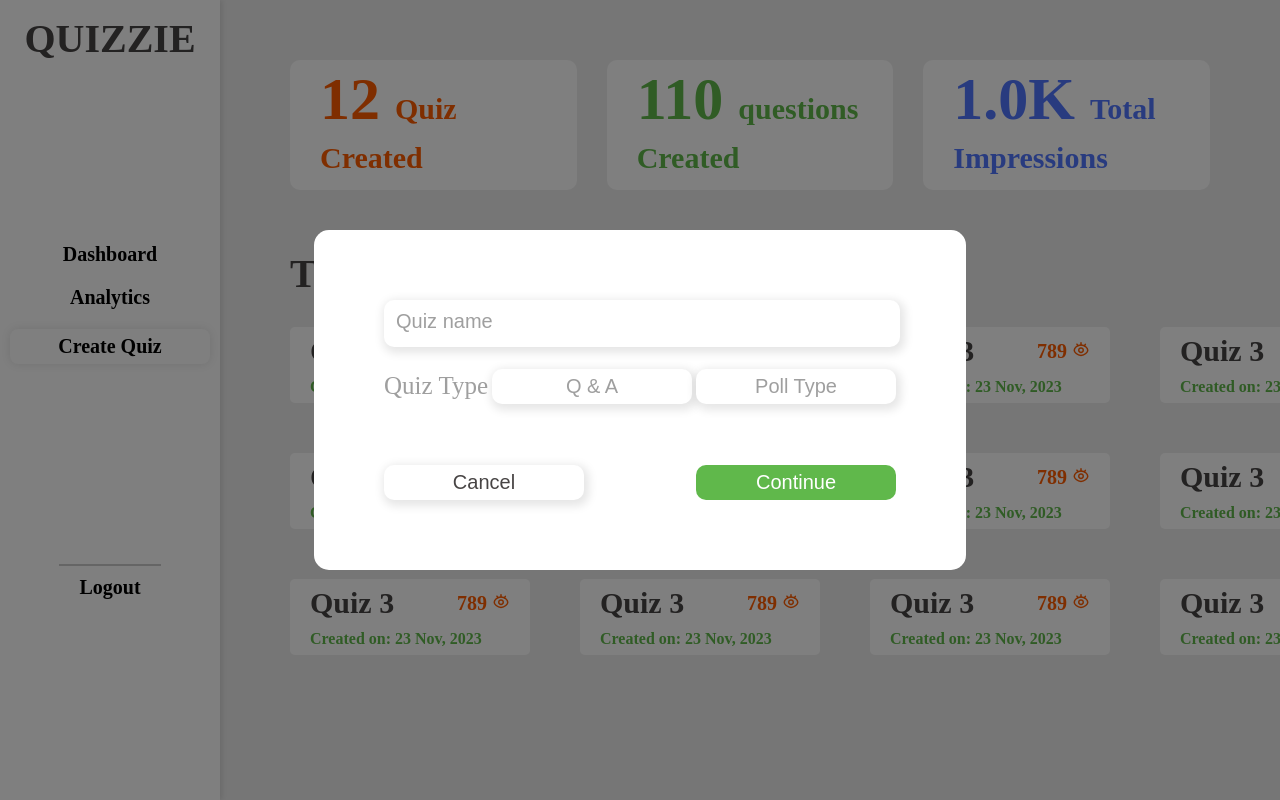
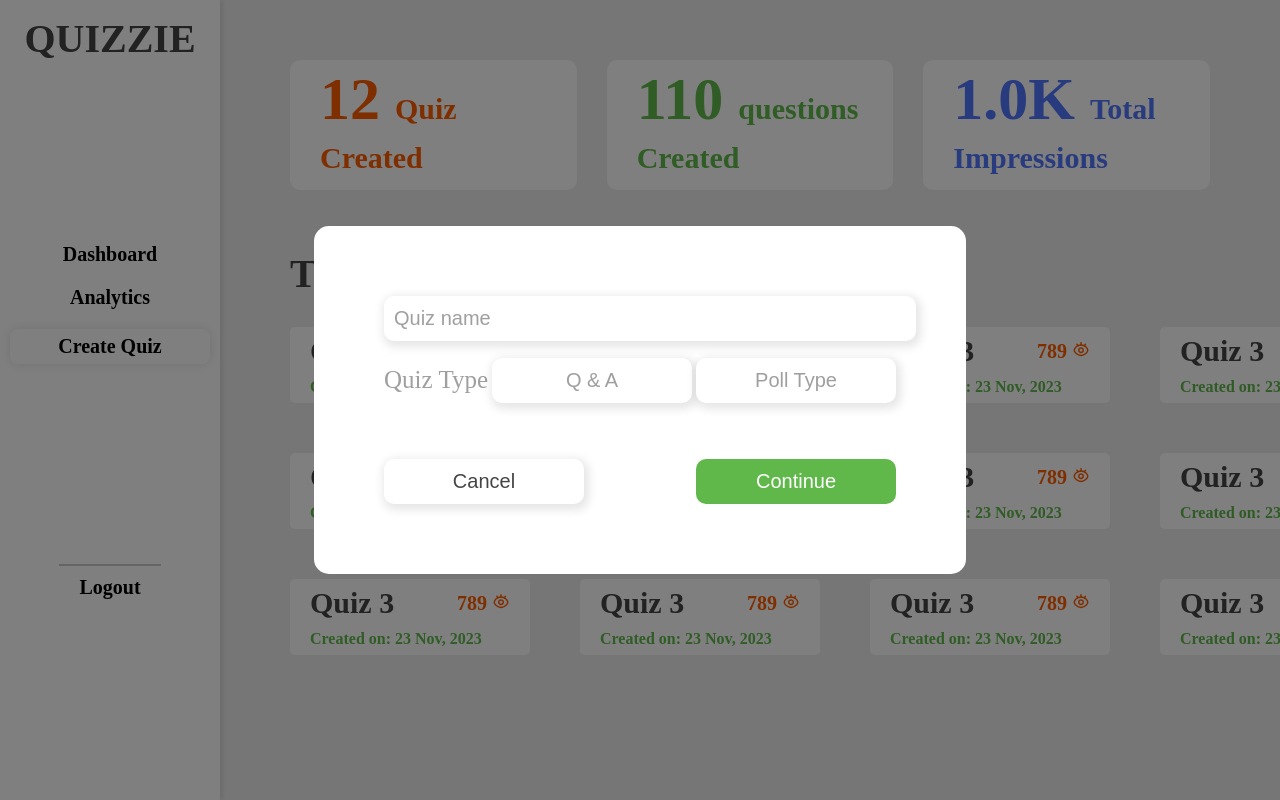
Before and after one commit to rajputajay1/Quiz, a React (Vite) app: page /dashboard in a window 1280 px wide. Both pictures are taken after a click on the item "Create Quiz". Shown: the top 800 px of the page. Built offline with nearby package versions, Linux system fonts and the light colour scheme.

Commit message:
create  input padding set

```diff
--- a/src/Component/Popup/CreateQuiz/Create.css
+++ b/src/Component/Popup/CreateQuiz/Create.css
@@ -25,6 +25,11 @@
     border: none;
     border-radius: 10px;
     box-shadow: 2px 3px 10px 3px rgba(0, 0, 0, 0.1);
+    padding:  0 10px;
+    font-size: 20px;
+    color: #9F9F9F;
+
+
 
 }
 
@@ -33,7 +38,8 @@
     font-size: 20px;
     font-weight: 500;
     align-items: center;
-    padding: 10px;
+
+
 
 
 }
@@ -59,17 +65,17 @@
     color:#9F9F9F;
     border-radius: 10px;
     font-weight: 500;
-    height: 35px;
+    height: 45px;
     border: none;
     background-color: white;
     width: 200px;
-    height: 35px;
     box-shadow: 2px 3px 10px 3px rgba(0, 0, 0, 0.1);
 
 }
 .type_1.active {
     background-color: #60B84B;
     color: white;
+    height: 45px;
 }
 
 .continoue{
@@ -82,11 +88,11 @@
     color:#474444;
     border-radius: 10px;
     font-weight: 500;
-    height: 35px;
+    height: 45px;
     border: none;
     background-color: white;
     width: 200px;
-    height: 35px;
+
     box-shadow: 2px 3px 10px 3px rgba(0, 0, 0, 0.1);
 
 }
--- a/src/Component/Question_Analysis/Question_Analysis.jsx
+++ b/src/Component/Question_Analysis/Question_Analysis.jsx
@@ -1,5 +1,6 @@
 import React from 'react';
 import "./Question_Analysis.css";
+import Sidebar from '../sidebar/Sidebar';
 
 const questionsData = [
     {
@@ -19,7 +20,9 @@ const questionsData = [
 
 const Question_Analysis = () => {
     return (
+
         <div className='background_color'>
+
             <div className='quiz_2_questions'>
                 <p className='quiz_Questions_heading'>Quiz 2 Question Analysis</p>
                 <div className='quiz_2_created'>
```
